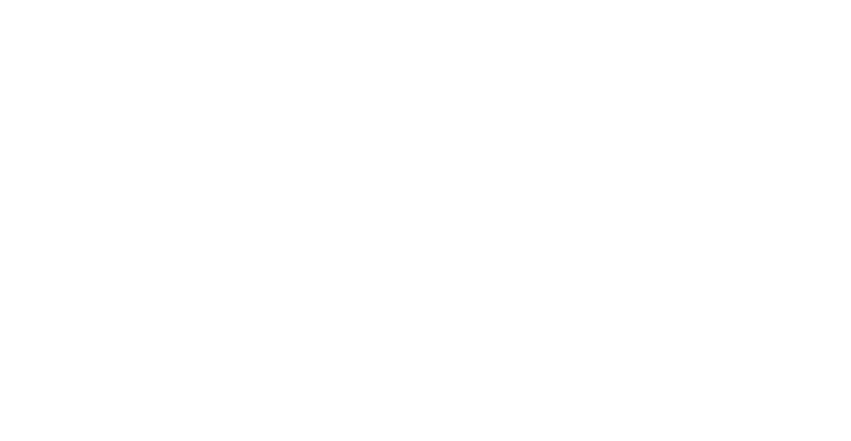
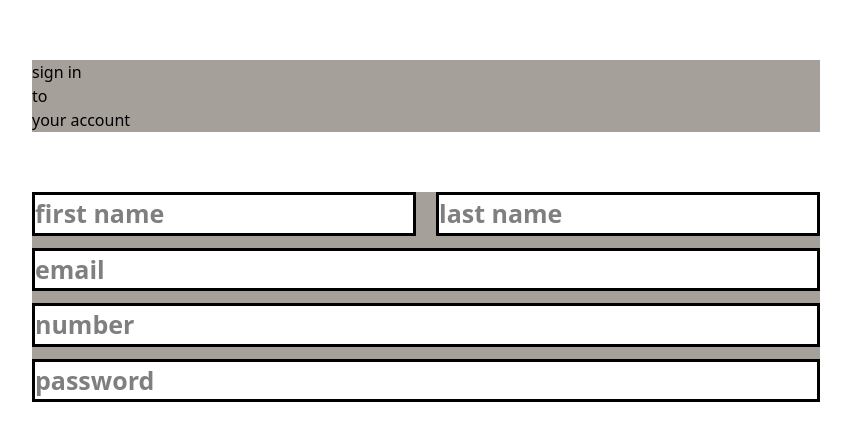
Before and after one commit to FamimHayat/Chat-Application, a React (Vite) app: page /SignIn in a window 1280 px wide. Shown: the part 169-610 px from the top of the page, without its empty margins (214-1065 px from the left). Built offline with nearby package versions, Linux system fonts and the light colour scheme; a web font is replaced by a local one.

Commit message:
form styling

```diff
--- a/src/componenets/SignIn.jsx
+++ b/src/componenets/SignIn.jsx
@@ -3,11 +3,53 @@
 const SignIn = () => {
   return (
     <>
-      <section className='h-dvh flex justify-center items-center'>
-
+      <section className="h-dvh flex items-center ">
+        <div className="container">
+          <div className="flex justify-center ">
+            <form className="">
+              <div className="flex flex-col items-center gap-15">
+                <div className='bg-stone-400 w-full mx-auto'>
+                  <h2>sign in</h2>
+                  <p>
+                    to <br /> your account
+                  </p>
+                </div>
+                <div className="flex flex-col gap-3 bg-stone-400">
+                  <div className="flex gap-5">
+                    <input
+                      className="input-css"
+                      type="text"
+                      placeholder="first name"
+                    />
+                    <input
+                      className="input-css"
+                      type="text"
+                      placeholder="last name"
+                    />
+                  </div>
+                  <input
+                    className="input-css"
+                    type="email"
+                    placeholder="email"
+                  />
+                  <input
+                    className="input-css"
+                    type="number"
+                    placeholder="number"
+                  />
+                  <input
+                    className="input-css"
+                    type="password"
+                    placeholder="password"
+                  />
+                </div>
+              </div>
+            </form>
+          </div>
+        </div>
       </section>
     </>
-  )
+  );
 }
 
 export default SignIn
--- a/src/index.css
+++ b/src/index.css
@@ -12,3 +12,11 @@
   --font-headerFont : "Magra", sans-serif;
   --font-regularFont : "Afacad", sans-serif;
 }
+
+.input-css{
+  font-size: 25px;
+  font-weight: 600;
+  background-color: white;
+color: black;
+  border: 3px solid black;
+}
```
